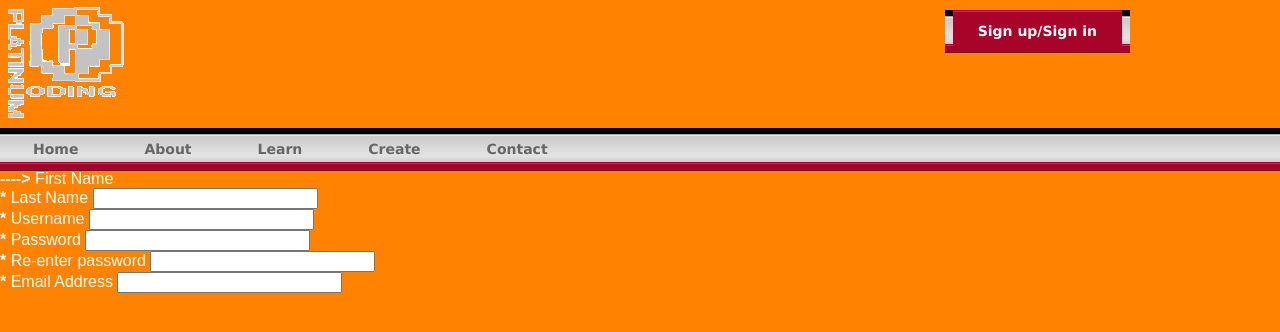
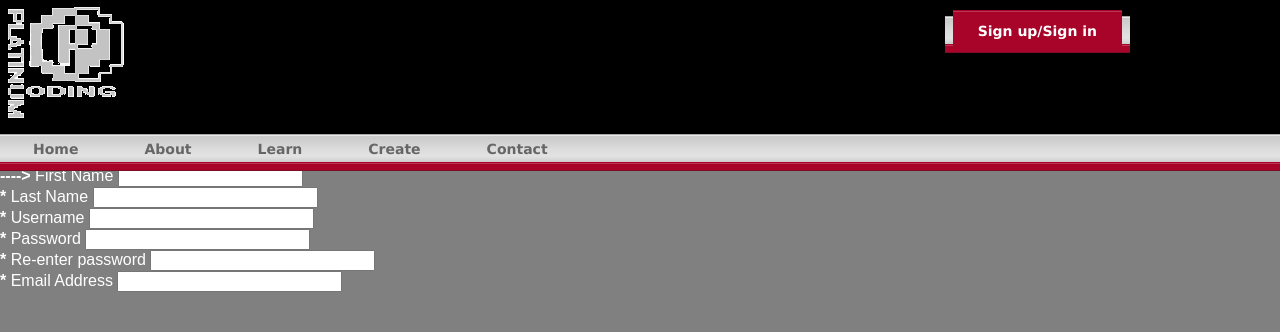
Before and after one commit to Pilkin/Platinumlearning, a PHP site: page /index.php?id=signup1 in a window 1280 px wide. Shown: the top 332 px of the page. Run offline with PHP 8.4, Linux system fonts and the light colour scheme; some libraries are stand-ins or nearby versions.

Commit message:
This is the commit thing

```diff
--- a/signup1.php
+++ b/signup1.php
@@ -3,15 +3,13 @@
 
 	</head>
 	<body>
+		<h1 style="font-size:18px;">Sign up details</h1>
 		<form method="post"action="" onsubmit="">
-<div><h1 style="font-size:18px;">Sign up details</h1></div>
-</div>
 
-
-
-<div class="">
-<label class="" for=""><b>----></b> First Name</label>
-</div>
+	<div class="">
+		<label class="" for=""><b>----></b> First Name</label>
+		<input type="text size="25" value="" />
+	</div>
 
 
 <div class="">
--- a/style.css
+++ b/style.css
@@ -139,7 +139,7 @@ table.sample td {
 
 <!--
 body {
-	background-color: #FF8300;
+	background-color: grey; /*This is the old color FF8300-->*/
 	color: #FFFFFF;
 	font-family: Arial, Helvetica, sans-serif;
 	}
@@ -241,7 +241,7 @@ body {
 	top: 0;
 	left: 0;
 	height:133px;
-	background: 00FFFF;
+	background: black;/* This is the old color  00FFFF */
 	z-index: 17;
 	width: 100%;
 }
```
